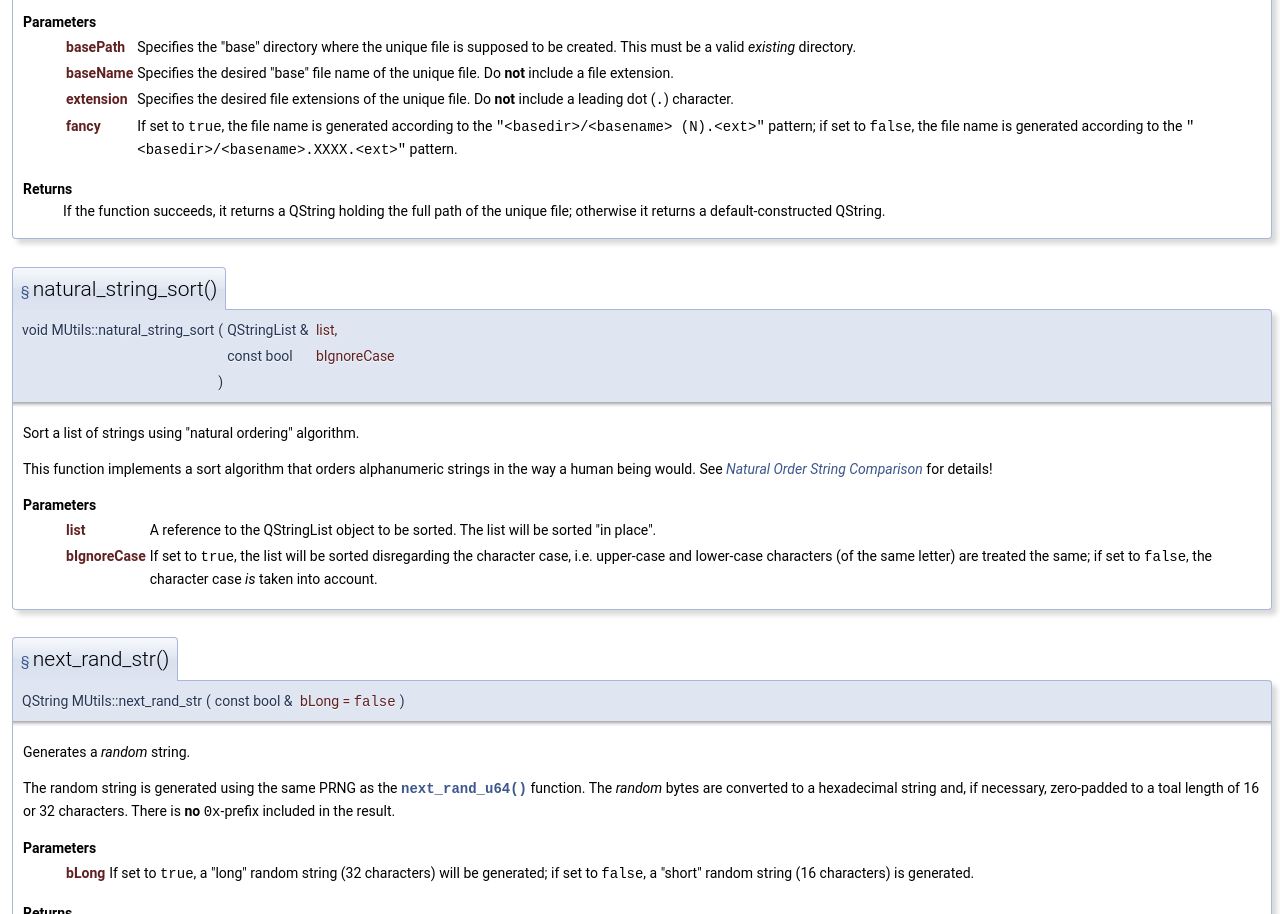
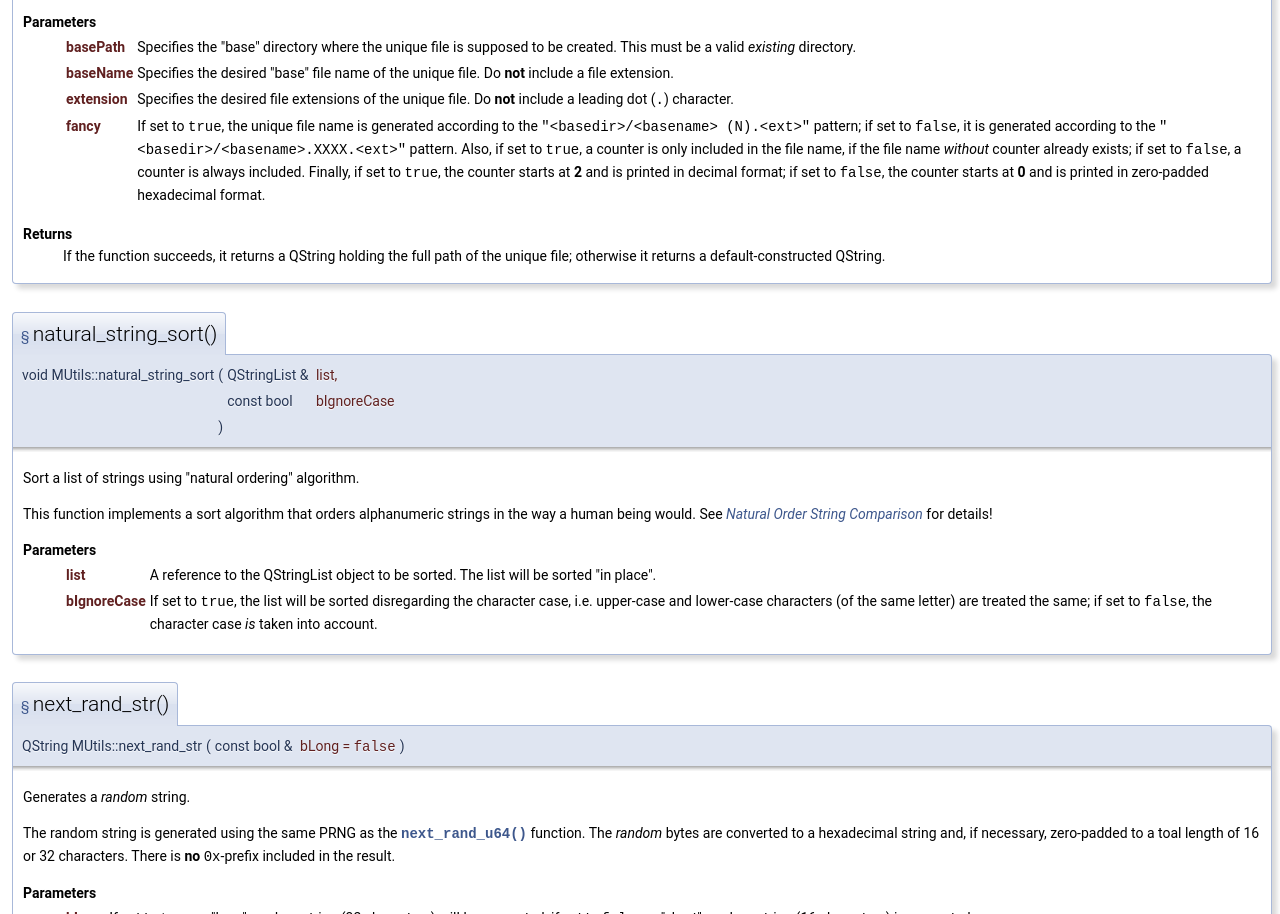
Before and after one commit to lordmulder/MUtilities, a plain HTML site: page docs/d5/d3b/_global_8h.html in a window 1280 px wide. Shown: the part 2999-3913 px from the top of the page. Drawn offline with Linux system fonts and the light colour scheme; a script that the page names is missing.

Commit message:
Small documentation fix.

```diff
--- a/docs/d5/d3b/_global_8h.html
+++ b/docs/d5/d3b/_global_8h.html
@@ -301,7 +301,7 @@ QString&#160;</td><td class="memItemRight" valign="bottom"><b>MUtils::clean_file
     <tr><td class="paramname">basePath</td><td>Specifies the "base" directory where the unique file is supposed to be created. This must be a valid <em>existing</em> directory.</td></tr>
     <tr><td class="paramname">baseName</td><td>Specifies the desired "base" file name of the unique file. Do <b>not</b> include a file extension.</td></tr>
     <tr><td class="paramname">extension</td><td>Specifies the desired file extensions of the unique file. Do <b>not</b> include a leading dot (<code>.</code>) character.</td></tr>
-    <tr><td class="paramname">fancy</td><td>If set to <code>true</code>, the file name is generated according to the <code>"&lt;basedir&gt;/&lt;basename&gt; (N).&lt;ext&gt;"</code> pattern; if set to <code>false</code>, the file name is generated according to the <code>"&lt;basedir&gt;/&lt;basename&gt;.XXXX.&lt;ext&gt;"</code> pattern.</td></tr>
+    <tr><td class="paramname">fancy</td><td>If set to <code>true</code>, the unique file name is generated according to the <code>"&lt;basedir&gt;/&lt;basename&gt; (N).&lt;ext&gt;"</code> pattern; if set to <code>false</code>, it is generated according to the <code>"&lt;basedir&gt;/&lt;basename&gt;.XXXX.&lt;ext&gt;"</code> pattern. Also, if set to <code>true</code>, a counter is only included in the file name, if the file name <em>without</em> counter already exists; if set to <code>false</code>, a counter is always included. Finally, if set to <code>true</code>, the counter starts at <b>2</b> and is printed in decimal format; if set to <code>false</code>, the counter starts at <b>0</b> and is printed in zero-padded hexadecimal format.</td></tr>
   </table>
   </dd>
 </dl>
```
Also changed, not shown: 1 other file.
